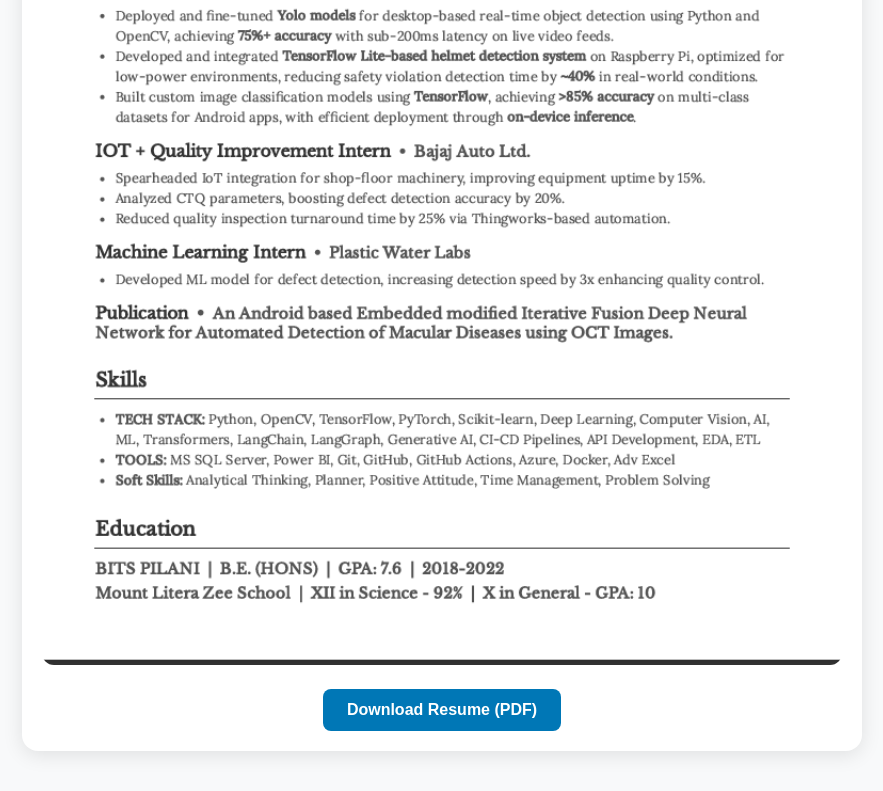
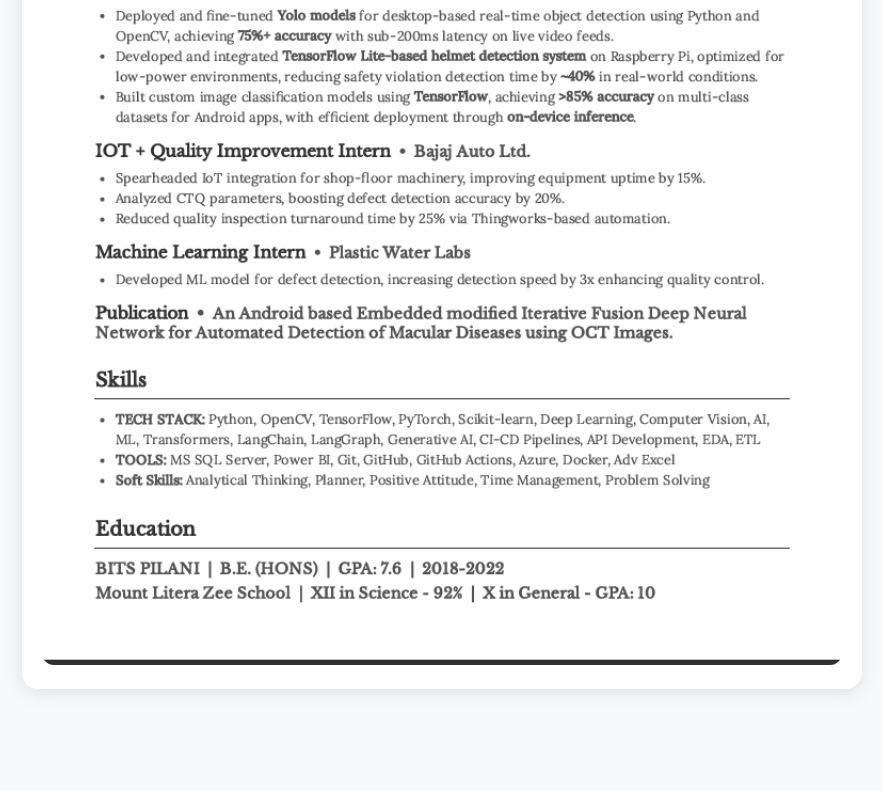
Before and after one commit to umarsahmad/umarsahmad.github.io, a plain HTML site: page index.html in a window 1280 px wide. Shown: the part 628-1419 px from the top of the page, without its empty margins (198-1081 px from the left). After the commit the page ends 1357 px from the top, so only its background shows below. Drawn offline with Linux system fonts and the light colour scheme.

Commit message:
files added

```diff
--- a/index.html
+++ b/index.html
@@ -57,7 +57,7 @@
 
   <div class="resume-container">
     <img src="umarimg.png" alt="Umar's Resume">
-    <a href="umar-resume.pdf" download class="download-btn">Download Resume (PDF)</a>
+    <!-- <a href="umar-resume.pdf" download class="download-btn">Download Resume (PDF)</a> -->
   </div>
 
 </body>
```
